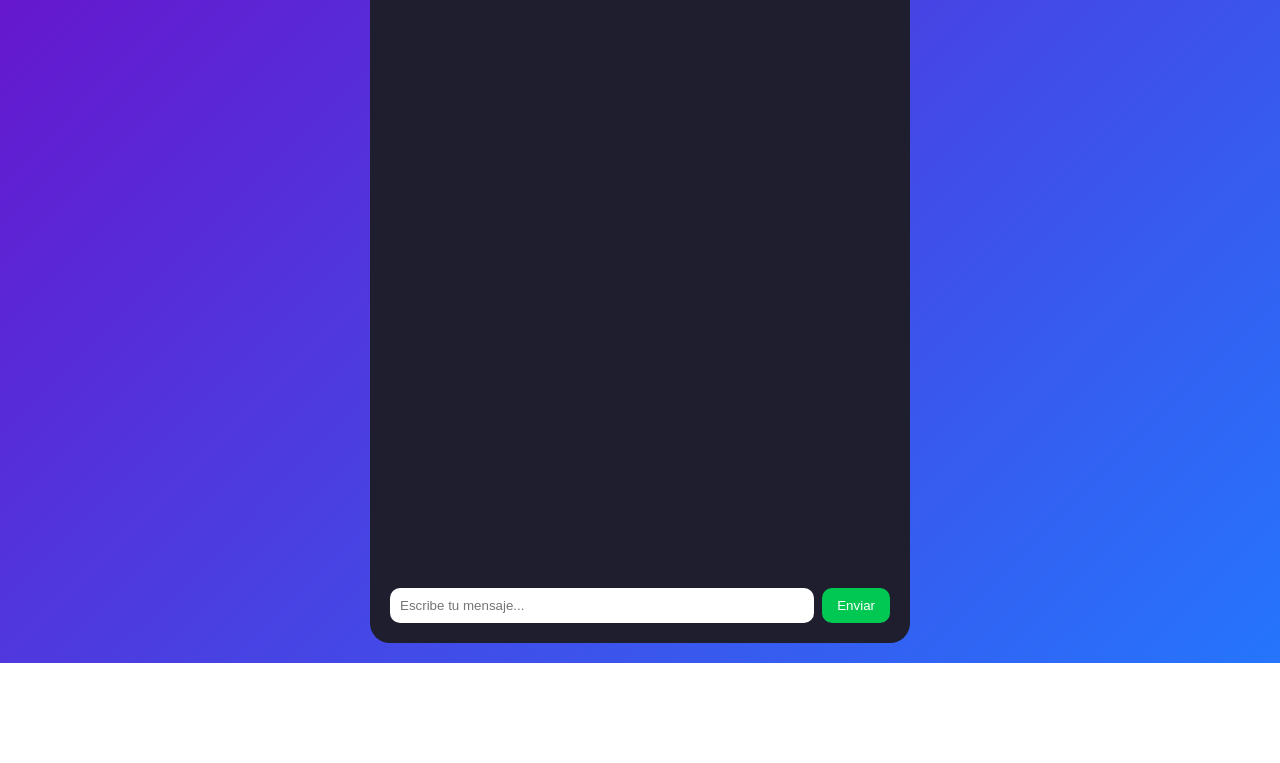
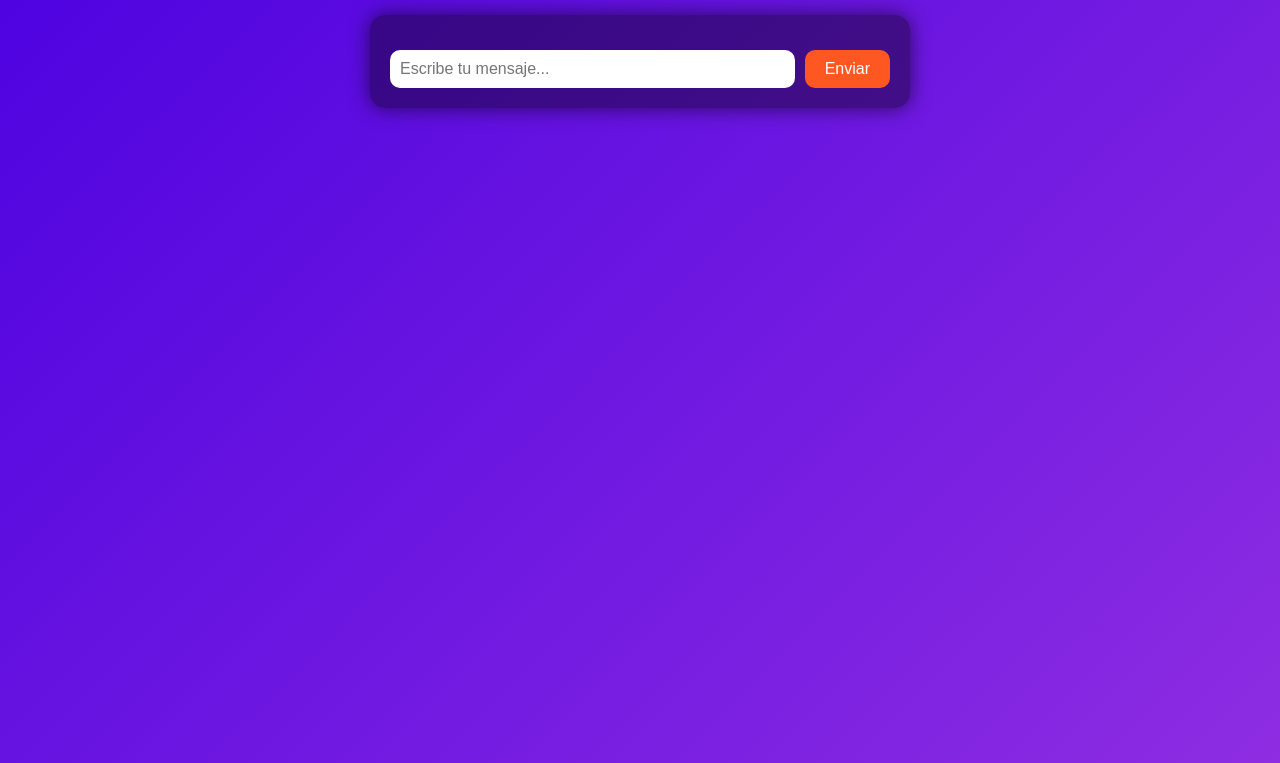
Before and after one commit to mahiskmanager/Akinaator2.0, a website: page api/index.html in a window 1280 px wide. Shown: the part 137-900 px from the top of the page. Before the commit the page ends 800 px from the top, so only its background shows below. Drawn offline with Linux system fonts and the light colour scheme.

Commit message:
Enhance index.html with styles and chat functionality

```diff
--- a/api/index.html
+++ b/api/index.html
@@ -3,21 +3,139 @@
 <head>
 <meta charset="UTF-8">
 <meta name="viewport" content="width=device-width, initial-scale=1.0">
-<title>Akinator2.0 - IA Suprema</title>
-<link rel="stylesheet" href="style.css">
+<title>Akinator 2.0 - IA Suprema</title>
+<style>
+  body {
+    font-family: Arial, sans-serif;
+    background: linear-gradient(135deg, #4a00e0, #8e2de2);
+    color: #fff;
+    display: flex;
+    flex-direction: column;
+    align-items: center;
+    justify-content: flex-start;
+    padding: 50px;
+    min-height: 100vh;
+    margin: 0;
+  }
+
+  h1 {
+    font-size: 2.5em;
+    margin-bottom: 30px;
+    text-shadow: 2px 2px 5px #000;
+  }
+
+  #chatContainer {
+    width: 100%;
+    max-width: 500px;
+    background: rgba(0,0,0,0.4);
+    padding: 20px;
+    border-radius: 15px;
+    box-shadow: 0 0 20px rgba(0,0,0,0.6);
+    display: flex;
+    flex-direction: column;
+  }
+
+  #messages {
+    flex: 1;
+    overflow-y: auto;
+    margin-bottom: 15px;
+  }
+
+  .message {
+    margin: 5px 0;
+    padding: 10px;
+    border-radius: 10px;
+    max-width: 80%;
+  }
+
+  .userMessage {
+    background: #4caf50;
+    align-self: flex-end;
+  }
+
+  .botMessage {
+    background: #2196f3;
+    align-self: flex-start;
+  }
+
+  #inputContainer {
+    display: flex;
+    gap: 10px;
+  }
+
+  input {
+    flex: 1;
+    padding: 10px;
+    border-radius: 10px;
+    border: none;
+    font-size: 1em;
+  }
+
+  button {
+    padding: 10px 20px;
+    border: none;
+    border-radius: 10px;
+    background: #ff5722;
+    color: #fff;
+    cursor: pointer;
+    font-size: 1em;
+  }
+
+  button:hover {
+    background: #e64a19;
+  }
+</style>
 </head>
 <body>
+<h1>Akinator 2.0 - IA Suprema</h1>
 
-<div class="container">
-    <h1>🧠 Akinator2.0</h1>
-    <div id="chat" class="chat-box"></div>
-
-    <div class="input-area">
-        <input type="text" id="userInput" placeholder="Escribe tu mensaje...">
-        <button onclick="sendMessage()">Enviar</button>
-    </div>
+<div id="chatContainer">
+  <div id="messages"></div>
+  <div id="inputContainer">
+    <input id="userInput" type="text" placeholder="Escribe tu mensaje..." />
+    <button onclick="sendMessage()">Enviar</button>
+  </div>
 </div>
 
-<script src="script.js"></script>
+<script>
+async function sendMessage() {
+  const input = document.getElementById('userInput');
+  const messagesDiv = document.getElementById('messages');
+  const text = input.value.trim();
+  if (!text) return;
+
+  // Mostrar mensaje del usuario
+  const userMsgDiv = document.createElement('div');
+  userMsgDiv.classList.add('message', 'userMessage');
+  userMsgDiv.innerText = text;
+  messagesDiv.appendChild(userMsgDiv);
+
+  input.value = '';
+  messagesDiv.scrollTop = messagesDiv.scrollHeight;
+
+  try {
+    const res = await fetch('/api/chat', {
+      method: 'POST',
+      headers: { 'Content-Type': 'application/json' },
+      body: JSON.stringify({ message: text })
+    });
+
+    const data = await res.json();
+
+    const botMsgDiv = document.createElement('div');
+    botMsgDiv.classList.add('message', 'botMessage');
+    botMsgDiv.innerText = data.reply || data.error || "Sin respuesta";
+    messagesDiv.appendChild(botMsgDiv);
+    messagesDiv.scrollTop = messagesDiv.scrollHeight;
+
+  } catch (err) {
+    const errDiv = document.createElement('div');
+    errDiv.classList.add('message', 'botMessage');
+    errDiv.innerText = "Error conectando con el servidor";
+    messagesDiv.appendChild(errDiv);
+    messagesDiv.scrollTop = messagesDiv.scrollHeight;
+  }
+}
+</script>
 </body>
 </html>
```
